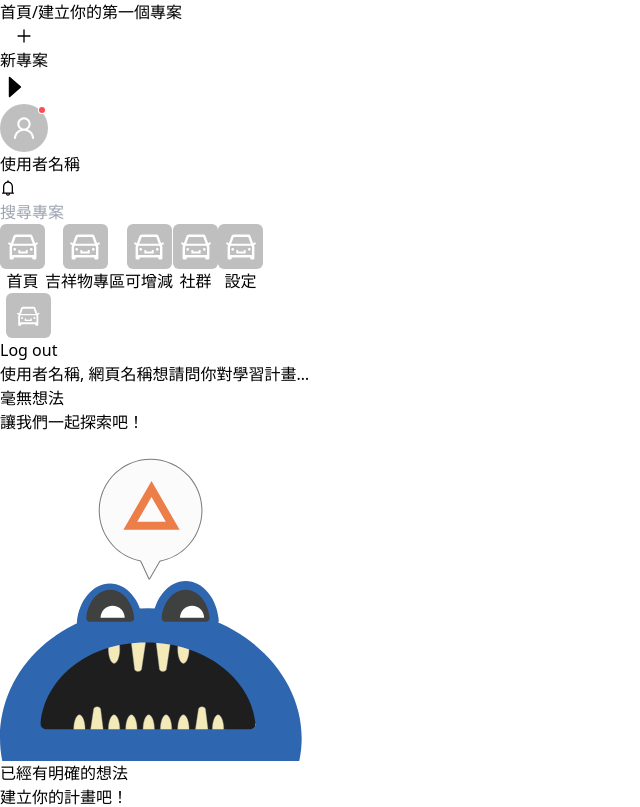
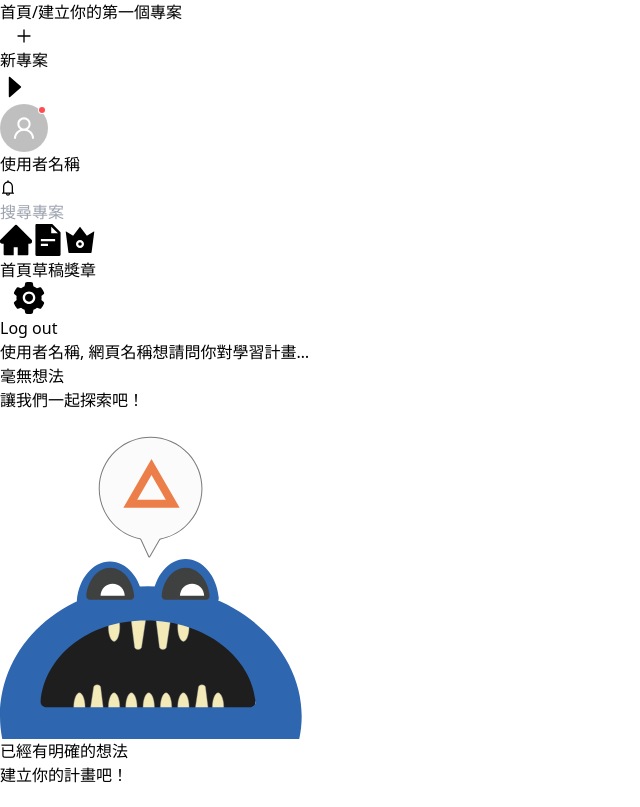
Before and after one commit to kermit1013/academy-fe, a Next.js app: page /buildproject in a window 1280 px wide. Shown: the top 807 px of the page, without its empty margins (0-640 px from the left). Built offline with nearby package versions, Linux system fonts and the light colour scheme.

Commit message:
feat: 修正icon圖及顏色

```diff
--- a/components/layout/Sidebar.tsx
+++ b/components/layout/Sidebar.tsx
@@ -1,9 +1,17 @@
 "use client";
 import React, { ReactNode, useState } from "react";
 import { Avatar, Badge } from "antd";
-import { UserOutlined, BellOutlined, CarOutlined, CaretLeftOutlined, CaretRightOutlined } from "@ant-design/icons";
-import { useRouter } from "next/navigation";
-
+import {
+  UserOutlined,
+  BellOutlined,
+  SettingFilled,
+  CaretLeftOutlined,
+  CaretRightOutlined,
+  FileTextFilled,
+  CrownFilled,
+  HomeFilled
+} from "@ant-design/icons";
+import { useRouter, usePathname } from "next/navigation";
 type routeProps = {
   icon: ReactNode;
   title: string;
@@ -13,38 +21,22 @@ type routeProps = {
 const Sidebar = () => {
   const routeList: routeProps[] = [
     {
-      icon: <Avatar shape="square" size={45} icon={<CarOutlined style={{ fontSize: 30 }} />} />,
+      icon: <HomeFilled style={{ fontSize: "2rem" }} />,
       title: "首頁",
       path: "/"
     },
     {
-      icon: (
-        <Avatar
-          shape="square"
-          className="flex items-center justify-center"
-          size={45}
-          icon={<CarOutlined style={{ fontSize: 30 }} />}
-        />
-      ),
-      title: "吉祥物專區",
-      path: "/"
+      icon: <FileTextFilled style={{ fontSize: "2rem" }} />,
+      title: "草稿",
+      path: "/draft"
     },
     {
-      icon: <Avatar shape="square" size={45} icon={<CarOutlined style={{ fontSize: 30 }} />} />,
-      title: "可增減",
-      path: "/"
-    },
-    {
-      icon: <Avatar shape="square" size={45} icon={<CarOutlined style={{ fontSize: 30 }} />} />,
-      title: "社群",
-      path: "/"
-    },
-    {
-      icon: <Avatar shape="square" size={45} icon={<CarOutlined style={{ fontSize: 30 }} />} />,
-      title: "設定",
-      path: "/"
+      icon: <CrownFilled style={{ fontSize: "2rem" }} />,
+      title: "獎章",
+      path: "/prizes"
     }
   ];
+  const pathname = usePathname();
   const router = useRouter();
   const [showSidebar, setShowSidebar] = useState(false);
 
@@ -54,14 +46,14 @@ const Sidebar = () => {
 
   return (
     <div
-      className={`absolute left-0 z-10 h-screen  bg-stone-200 p-4  transition-all duration-500 ease-in-out ${
+      className={`absolute left-0 z-20 h-screen  bg-neutral-100 p-4  transition-all duration-500 ease-in-out ${
         showSidebar ? "w-72" : "w-20"
       }`}
     >
       <div
         className={`${
           showSidebar ? "left-60" : "left-12"
-        } absolute top-1/2  flex h-12 w-12 items-center justify-end rounded-full bg-stone-200 transition-all duration-500 ease-in-out`}
+        } absolute top-1/2  flex h-12 w-12 items-center justify-end rounded-full bg-neutral-100 transition-all duration-500 ease-in-out`}
       >
         {showSidebar ? (
           <CaretLeftOutlined style={{ fontSize: "30px" }} onClick={() => setShowSidebar(!showSidebar)} />
@@ -74,16 +66,14 @@ const Sidebar = () => {
         )}
       </div>
       <div className="grid h-full w-full grid-rows-6  place-items-start overflow-hidden">
-        <div className="row-span-1 row-start-1 flex h-full w-full flex-col items-start justify-between gap-4 bg-blue-300 ">
+        <div className="row-span-1 row-start-1 flex h-full w-full flex-col items-start justify-between gap-4   ">
           <div
-            className={`flex ${
-              showSidebar ? "w-full" : "w-12"
-            } items-center justify-between gap-4 overflow-hidden bg-red-300 `}
+            className={`flex ${showSidebar ? "w-full" : "w-12"} items-center justify-between gap-4 overflow-hidden   `}
           >
             <Badge offset={[-6, 6]} dot>
               <Avatar size={48} icon={<UserOutlined />} />
             </Badge>
-            <p className="flex-shrink-0 bg-blue-200">使用者名稱</p>
+            <p className="flex-shrink-0  ">使用者名稱</p>
             <BellOutlined size={25} className="hover:animate-bounce hover:cursor-pointer" />
           </div>
           <input
@@ -99,7 +89,9 @@ const Sidebar = () => {
               return (
                 <button
                   key={route.title}
-                  className="mb-10 flex w-full items-center gap-5 bg-red-300  transition-all delay-300 duration-500 ease-linear"
+                  className={`${
+                    pathname === route.path ? "text-neutral-600" : "text-neutral-400"
+                  } mb-10 ml-2 flex w-full items-center gap-5  transition-all duration-500 ease-linear hover:text-neutral-600 `}
                   onClick={() => handleRoutePath(route.path)}
                 >
                   <div>{route.icon}</div>
@@ -109,10 +101,10 @@ const Sidebar = () => {
             })}
           </div>
         </div>
-        <div className="row-span-1 row-start-6 flex h-full w-full items-end bg-red-300 ">
-          <button className="flex w-full items-center gap-5 ">
+        <div className="row-span-1 row-start-6 ml-2 flex h-full w-full items-end ">
+          <button className="flex w-full items-center gap-5 text-neutral-400 hover:text-neutral-700">
             <div>
-              <Avatar shape="square" size={45} icon={<CarOutlined />} />
+              <SettingFilled style={{ fontSize: "2rem" }} />
             </div>
             <p className="flex-shrink-0">Log out</p>
           </button>
```
